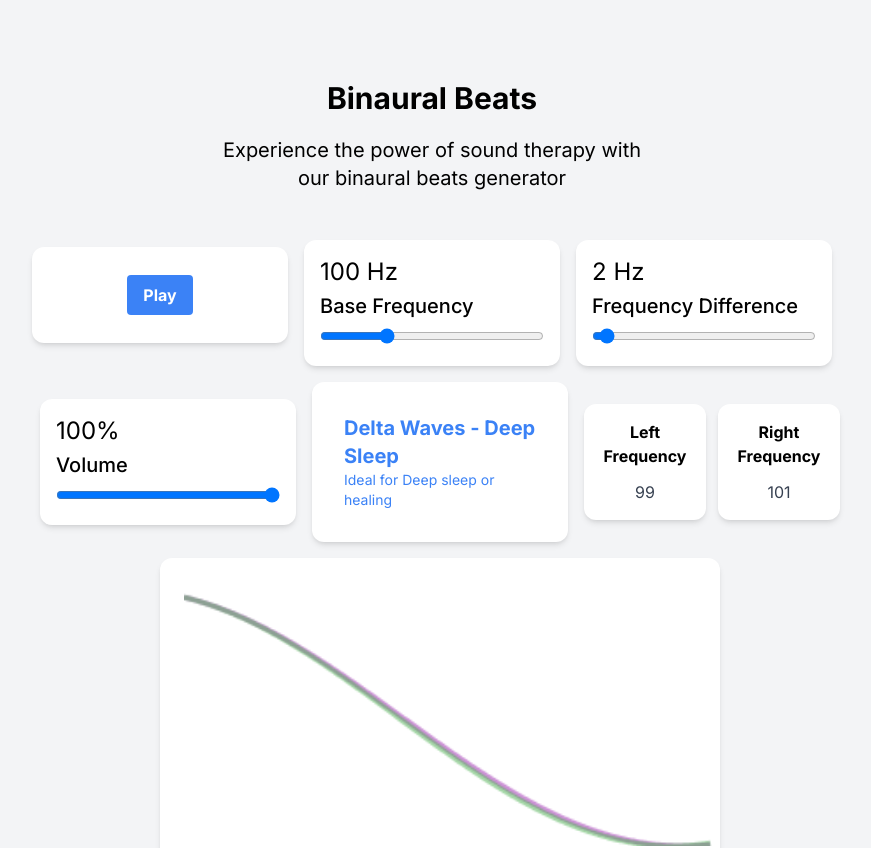
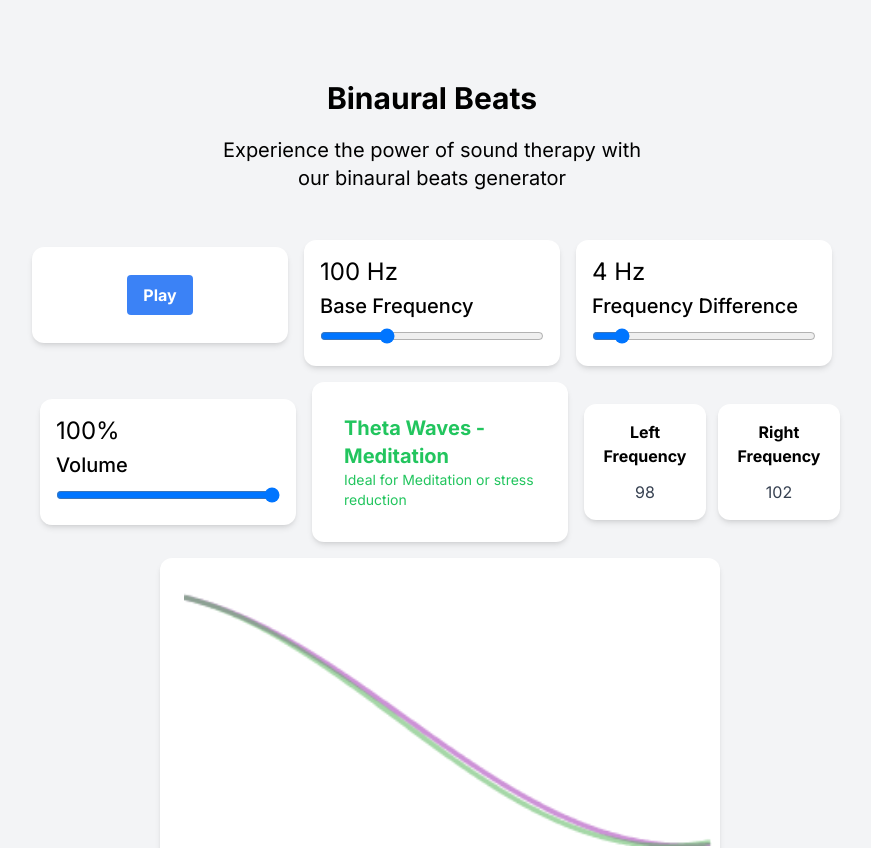
Before and after one commit to SmileyJames/binaural-beats, a Next.js app in the folder packages/binaural-beats/: page / in a window 1280 px wide. Shown: the top 848 px of the page, without its empty margins (208-1079 px from the left). Built offline with nearby package versions, Linux system fonts and the light colour scheme.

Commit message:
fix starting frequency

```diff
--- a/packages/binaural-beats/app/AudioController.ts
+++ b/packages/binaural-beats/app/AudioController.ts
@@ -6,6 +6,8 @@ class AudioController {
   private rightOscillator: OscillatorNode | null = null;
   private leftGain: GainNode;
   private rightGain: GainNode;
+  private leftFrequency: number;
+  private rightFrequency: number;
 
   constructor() {
     // @ts-ignore
@@ -16,6 +18,8 @@ class AudioController {
     this.rightChannel.pan.value = 1;
     this.leftGain = this.audioContext.createGain();
     this.rightGain = this.audioContext.createGain();
+    this.leftFrequency = 98;
+    this.rightFrequency = 102;
   }
 
   setVolume(volume: number) {
@@ -24,16 +28,24 @@ class AudioController {
   }
 
   setFrequency(leftFrequency: number, rightFrequency: number) {
+    this.leftFrequency = leftFrequency;
+    this.rightFrequency = rightFrequency;
+
     if (!this.leftOscillator || !this.rightOscillator) return;
     this.leftOscillator.frequency.value = leftFrequency;
+    this.rightOscillator.frequency.value = rightFrequency;
     this.leftOscillator.type = 'sine';
-    this.rightOscillator.frequency.value = rightFrequency;
     this.rightOscillator.type = 'sine';
   }
 
   play() {
     this.leftOscillator = this.audioContext.createOscillator();
     this.rightOscillator = this.audioContext.createOscillator();
+
+    // Set the frequency of the oscillators here
+    this.leftOscillator.frequency.value = this.leftFrequency;
+    this.rightOscillator.frequency.value = this.rightFrequency;
+
     this.leftOscillator.connect(this.leftGain);
     this.rightOscillator.connect(this.rightGain);
     this.leftGain.connect(this.leftChannel);
--- a/packages/binaural-beats/app/page.tsx
+++ b/packages/binaural-beats/app/page.tsx
@@ -14,7 +14,7 @@ export default function Home() {
   const [isPlaying, setIsPlaying] = useState(false);
   const [userVolume, setUserVolume] = useState(1);
   const [baseFrequency, setBaseFrequency] = useState(100);
-  const [frequencyDifference, setFrequencyDifference] = useState(2);
+  const [frequencyDifference, setFrequencyDifference] = useState(4);
 
   const leftFrequency = useMemo(() => baseFrequency - frequencyDifference / 2, [baseFrequency, frequencyDifference]);
   const rightFrequency = useMemo(() => baseFrequency + frequencyDifference / 2, [baseFrequency, frequencyDifference]);
```
